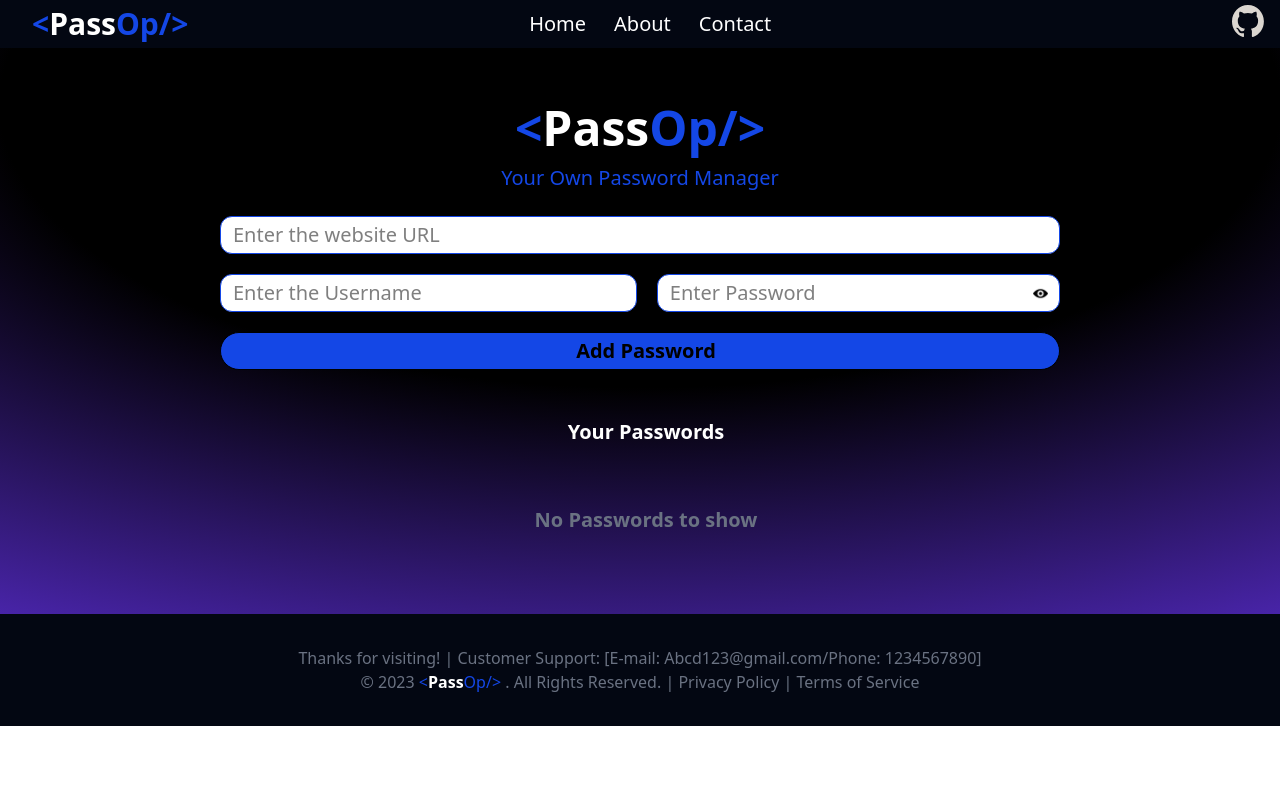
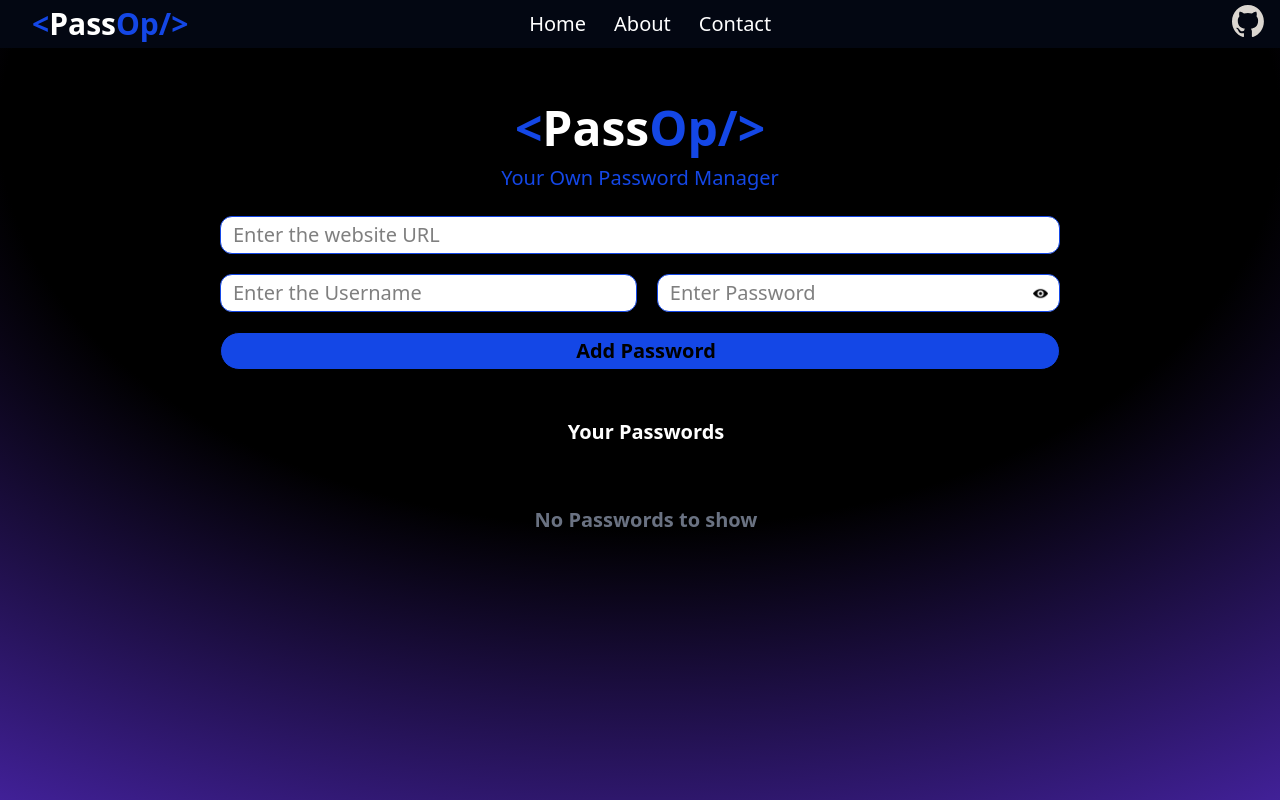
Before and after one commit to Abad-Ali/PassOP_Password_Manager, a React (Vite) app: page / in a window 1280 px wide. Shown: the top 800 px of the page. Built offline with nearby package versions, Linux system fonts and the light colour scheme; some icons are missing.

Commit message:
Update Manager.jsx

```diff
--- a/src/components/Manager.jsx
+++ b/src/components/Manager.jsx
@@ -129,7 +129,7 @@ const Manager = () => {
       transition="Bounce"
       />
 
-      <div className='mx-auto max-w-4xl p-4'>
+      <div className='mx-auto max-w-4xl p-4 min-h-screen'>
 
           <h1 className='text-5xl text-white font-bold text-center mt-10'>
           <span className='text-blue-700'>&lt;</span>
```
